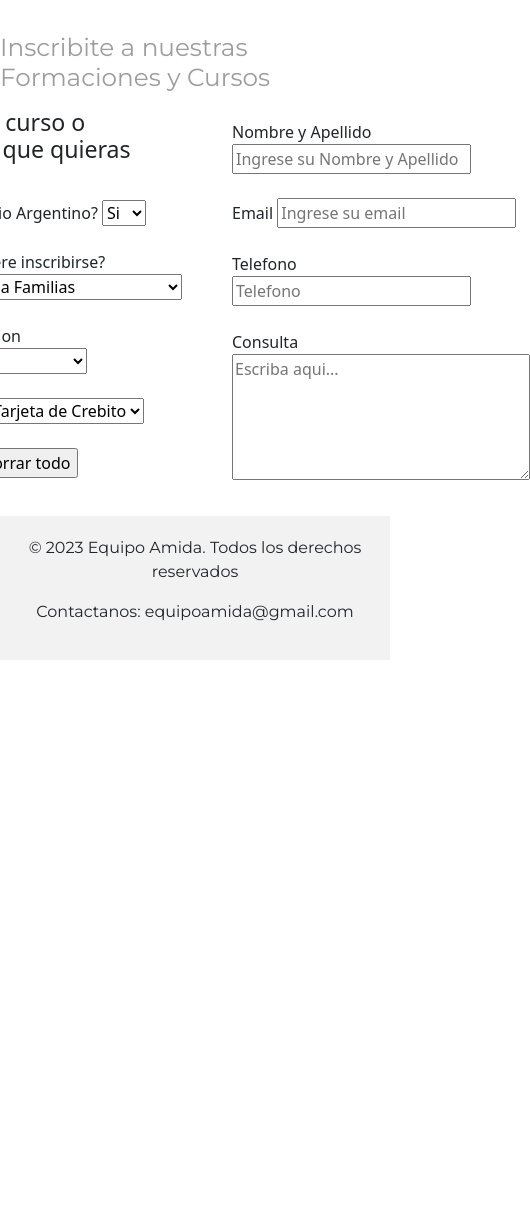
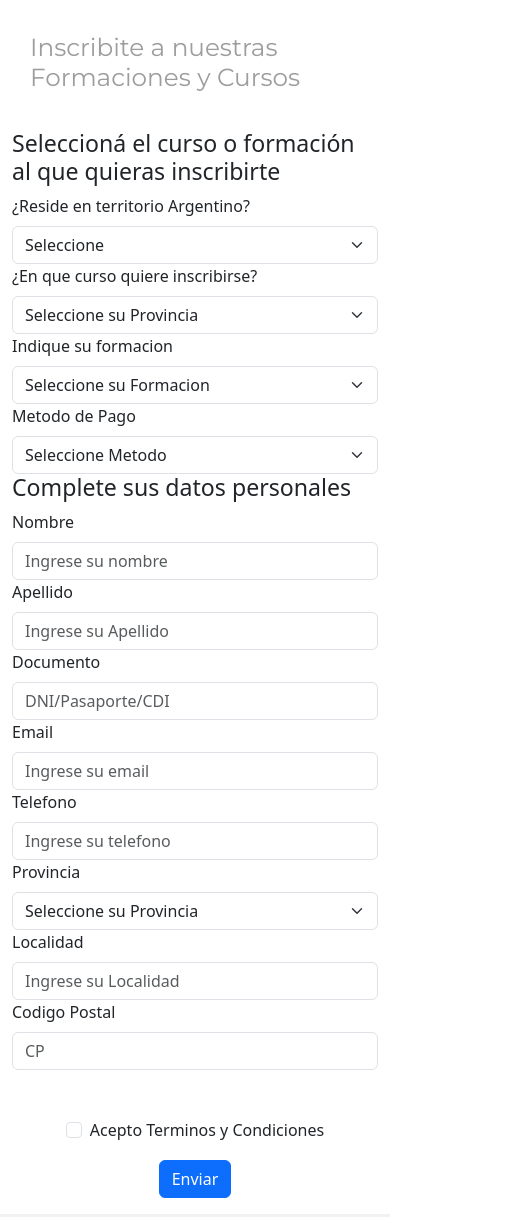
Before and after one commit to PHC91/MiProyecto, a plain HTML site: page pages/cursos.html in a window 390 px wide. Shown: the part 711-1928 px from the top of the page, 530 px wide, since content can reach past the window. Before the commit the page ends 1371 px from the top, so only its background shows below. Drawn offline with nearby package versions, Linux system fonts and the light colour scheme.

Commit message:
modificacion cursos-responsive

```diff
--- a/css/style.css
+++ b/css/style.css
@@ -120,7 +120,7 @@
     font-family: 'Montserrat', sans-serif;
     display: flex;
     justify-content: center;
-    padding-top: 30px;
+    padding: 30px;
 }
 
 .box{
@@ -131,12 +131,6 @@ align-items: center;
 justify-content: center;
 padding-bottom: 30px;
 }
-
-.boxPadre{
-    position: relative;
-}
-
-
 
 .box ul li{
     display: flex;
--- a/pages/cursos.html
+++ b/pages/cursos.html
@@ -49,77 +49,135 @@
     <h2 class="bloque">Cursos</h2>
     <h2 class="comunicate">Inscribite a nuestras Formaciones y Cursos</h2>
 
-    <div class="boxPadre">
-        <form action="">
-            <div class="box">
-              <div>
-                <h3>Seleccioná el curso o formación al que quieras inscribirte</h3>
 
+                <form class="container">
+                  <div class="row ">
+                      <div class="col-md">
+                        <h3>Seleccioná el curso o formación al que quieras inscribirte</h3>
+              <div class="wrap g-3">
+                  <div class="col-md-6">
+                      <label for="inputState" class="form-label">¿Reside en territorio Argentino?</label>
+                      <select id="inputState" class="form-select" required>
+                        <option selected>Seleccione</option>
+                        <option>Si</option>
+                        <option>No</option>
 
+                      </select>
+                    </div>
+                    <div class="col-md-6">
+                      <label for="inputState" class="form-label">¿En que curso quiere inscribirse?</label>
+                      <select id="inputState" class="form-select" required>
+                        <option selected>Seleccione su Provincia</option>
+                        <option>Abordaje Integral a Familias</option>
+                        <option>Especializacion neurolinguistica</option>
+                        <option>Integracion Sensorial</option>
+                        <option>Herramientas en DBT</option>
+                        <option>Estimulacion para el desarrollo de HHSS</option>
+                        <option>Elaboracion de Informes</option>
+                        <option>Tratamiento en Trastornos Alimentarios</option>
+                      </select>
+                    </div>
+                    <div class="col-md-6">
+                      <label for="inputState" class="form-label">Indique su formacion</label>
+                      <select id="inputState" class="form-select" required>
+                        <option selected>Seleccione su Formacion</option>
+                        <option>Lic. en Psicologia</option>
+                        <option>Lic. en Psicopedagogia</option>
+                        <option>Lic. en Fonoaudiologia</option>
+                        <option>Lic. en Musicoterapia</option>
+                        <option>Lic. en Terapia Ocupacional</option>
+                        <option>Lic. en Kinesiologia</option>
+                        <option>Buenos Aires</option>
+                      </select>
+                    </div>
+                    <div class="col-md-6">
+                      <label for="inputState" class="form-label">Metodo de Pago</label>
+                      <select id="inputState" class="form-select" required>
+                        <option selected>Seleccione Metodo</option>
+                        <option>Tarjeta de Credito</option>
+                        <option>Tarjeta de Debito</option>
+                        <option>Mercadopago</option>
+                        <option>Efectivo</option>
 
-                        <label for="si_no">¿Reside en territorio Argentino?</label>
-                            <select name="si_no" id="si_no">
-                                <option value="01">Si</option>
-                                <option value="02">No</option>
-                            </select></il>
-                            <br><br>
-                       <label for="cursos">¿En que curso quiere inscribirse?</label>
-                            <select name="cursos" id="cursos">
-                                <option value="01">Abordaje Integral a Familias</option>
-                                <option value="02">Especializacion neurolinguistica</option>
-                                <option value="03">Integracion Sensorial</option>
-                                <option value="04">Herramientas en DBT</option>
-                                <option value="05">Estimulacion para el desarrollo de HHSS</option>
-                                <option value="06">Elaboracion de Informes</option>
-                                <option value="07">Tratamiento en Trastornos Alimentarios</option>
-                            </select>
-                            <br><br>
+                      </select>
+                    </div>
+                </div>
+              </div>
+              <div class="col-md">
+                <h3>Complete sus datos personales</h3>
+                  <div class="wrap g-3">
+                      <div class="col-md-6">
+                          <label for="input" class="form-label">Nombre</label>
+                          <input type="text" class="form-control" placeholder="Ingrese su nombre" aria-label="Nombre" required>
+                        </div>
+                        <div class="col-md-6">
+                          <label for="input" class="form-label">Apellido</label>
+                          <input type="text" class="form-control" placeholder="Ingrese su Apellido" aria-label="Apellido" required >
+                        </div>
+                        <div class="col-md-6">
+                          <label for="input" class="form-label">Documento</label>
+                          <input type="text" class="form-control" placeholder="DNI/Pasaporte/CDI" aria-label="Apellido" required >
+                        </div>
 
-                            <label for="formacion">Indique su formacion</label>
-                            <select name="formacion" id="formacion">
-                                <option value="01">Lic. en Psicologia</option><option value="02">Lic. en Psicopedagogia</option>
-                                <option value="03">Lic. en Fonoaudiologia</option>
-                                <option value="04">Lic. en Musicoterapia</option>
-                                <option value="05">Lic. en Terapia Ocupacional</option>
-                                <option value="06">Lic. en Kinesiologia</option>
-                            </select>
-                            <br><br>
-
-                            <label for="pago">Metodo de Pago</label>
-                                <select name="pago" id="pago">
-                                    <option value="01">Tarjeta de Crebito</option>
-                                    <option value="02">Tarjeta de Debito</option>
-                                    <option value="03">Mercadopago</option>
-                                    <option value="04">Efectivo</option>
-                                </select>
-                                <br><br>
-                                <input type="submit" value="Enviar ahora">
-                                <input type="reset" value="Borrar todo">
-
-
-                    </div>
-                <div class="datos">
-                    <label for="nombre">Nombre y Apellido</label>
-                    <input type="text" id="nombre" placeholder="Ingrese su Nombre y Apellido" required>
-                <br><br>
-
-
-                    <label for="mail" >Email</label>
-                    <input type="email" id="mail" placeholder="Ingrese su email" required>
-                <br><br>
-
-
-                    <label for="teléfono">Telefono</label>
-                    <input type="number" id="telefono" placeholder="Telefono">
-                    <br><br>
-                    <label for="consulta">Consulta</label>
-                    <textarea name="consulta" id="consulta" cols="30" rows="5" placeholder="Escriba aqui..."></textarea>
-
-                </div>
+                        <div class="col-md-6">
+                          <label for="inputEmail4" class="form-label">Email</label>
+                          <input type="email" class="form-control" id="inputEmail4" placeholder="Ingrese su email" required>
+                        </div>
+                        <div class="col-md-6">
+                          <label for="inputTel" class="form-label">Telefono</label>
+                          <input type="tel" class="form-control" id="inputAdress" placeholder="Ingrese su telefono" required>
+                        </div>
+                        <div class="col-md-4">
+                          <label for="inputState" class="form-label">Provincia</label>
+                          <select id="inputState" class="form-select" required>
+                            <option selected>Seleccione su Provincia</option>
+                            <option>Ciudad Autonoma de Buenos Aires</option>
+                            <option>Cordoba</option>
+                            <option>Corrientes</option>
+                            <option>Entre Rios</option>
+                            <option>Misiones</option>
+                            <option>La Pampa</option>
+                            <option>Buenos Aires</option>
+                            <option>Tucuman</option>
+                            <option>Jujuy</option>
+                            <option>Mendoza</option>
+                            <option>Salta</option>
+                            <option>San Luis</option>
+                            <option>Tierra del Fuego</option>
+                            <option>Catamarca</option>
+                            <option>La Rioja</option>
+                            <option>San Juan</option>
+                            <option>Chaco</option>
+                            <option>Rio Negro</option>
+                            <option>Chubut</option>
+                            <option>Neuquen</option>
+                            <option>Formosa</option>
+                            <option>Rosario</option>
+                            <option>Santiago del Estero</option>
+                          </select>
+                        </div>
+                        <div class="col-md-6">
+                          <label for="inputCity" class="form-label">Localidad</label>
+                          <input type="text" class="form-control" id="inputCity" placeholder="Ingrese su Localidad" required>
+                        </div>
+                        <div class="col-md-2">
+                          <label for="inputZip" class="form-label">Codigo Postal</label>
+                          <input type="text" class="form-control" id="inputZip" placeholder="CP">
+                        </div>
+              </div>
+          </div>
+          <div class="col-12 d-flex justify-content-center pt-5">
+              <div class="form-check">
+                <input class="form-check-input" type="checkbox" id="gridCheck" required>
+                <label class="form-check-label" for="gridCheck">
+                  Acepto Terminos y Condiciones
+                </label>
+              </div>
             </div>
-        </form>
-
-
+            <div class="col-12 d-flex justify-content-center p-3">
+              <button type="submit" class="btn btn-primary">Enviar</button>
+            </div>
+          </form>
 </div>
 </main>
 
```
Also changed, not shown: pages/contacto.html (+1 -1 lines), pages/pruebacurso.html (added, +140 -0 lines).
